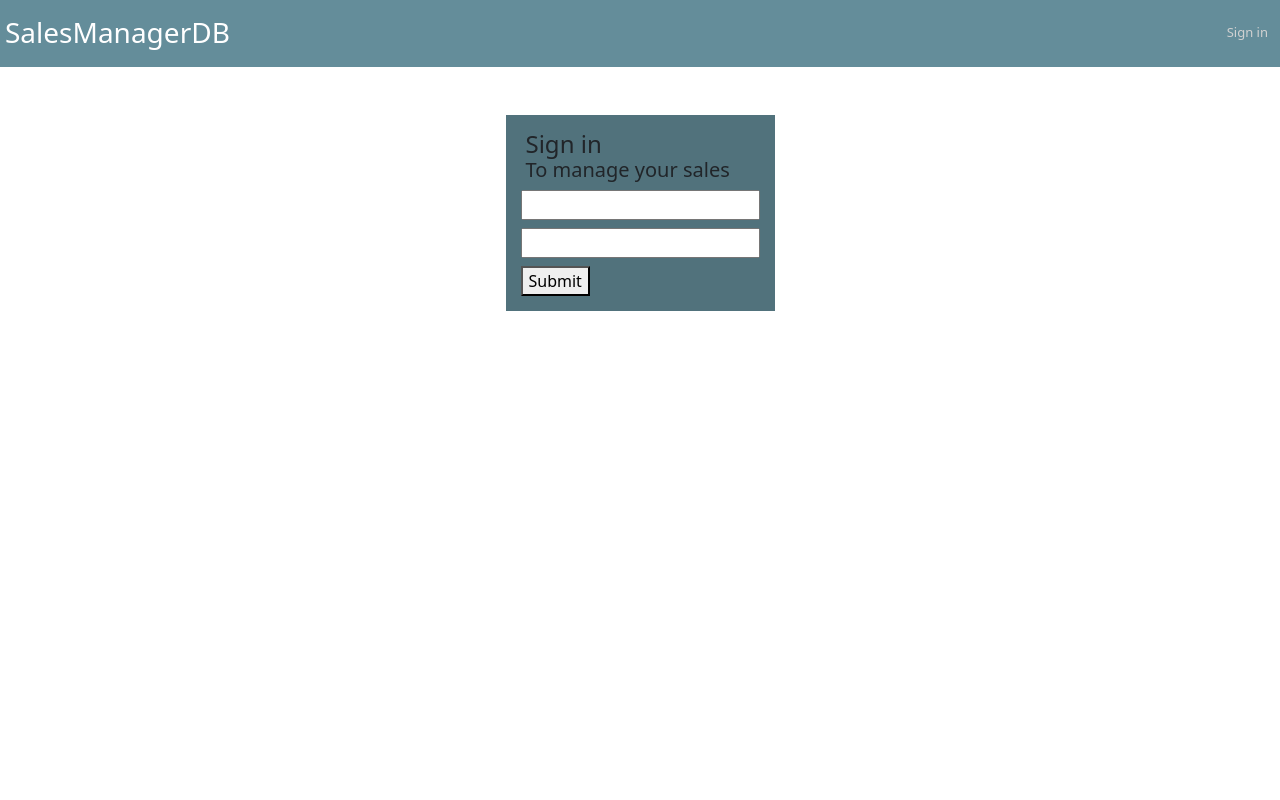
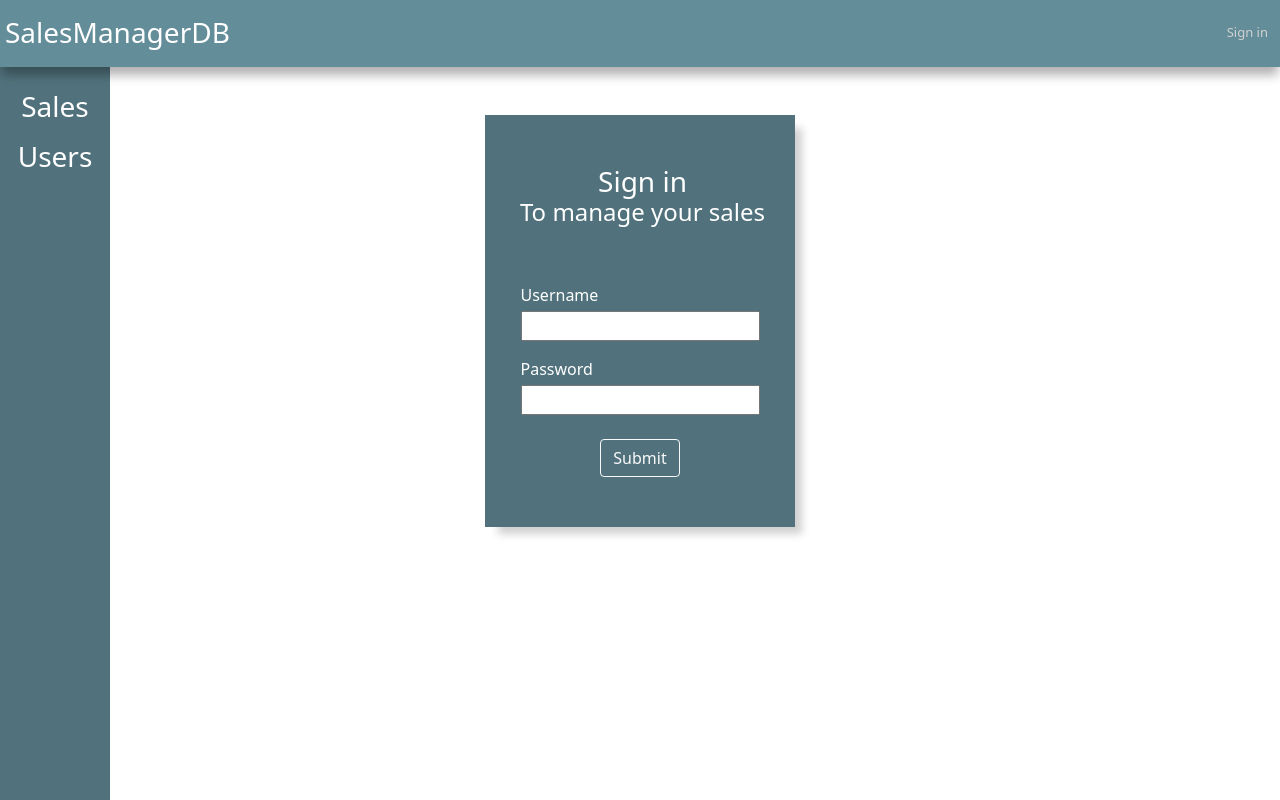
Before and after one commit to LiamConroy/reactjs-project-ca2, a React (Create React App) app in the folder supplies-manager/: page /login in a window 1280 px wide. Built offline with nearby package versions, Linux system fonts and the light colour scheme.

Commit message:
login form+sidebar

```diff
--- a/supplies-manager/src/App.js
+++ b/supplies-manager/src/App.js
@@ -1,6 +1,7 @@
 import {BrowserRouter as Router, Routes, Route} from 'react-router-dom'
 import './App.css';
 import Navbar from './components/navTop.js';
+import NavLeft from './components/navLeft';
 import 'bootstrap/dist/css/bootstrap.css'
 import LogIn from './pages/LogIn';
 import CreateAdmin from './pages/CreateAdmin';
@@ -15,8 +16,11 @@ import SingleSale from './pages/SingleSale';
 function App() {
   return (
      <Router>
+
+<NavLeft />
       <Navbar />
       <div className = "container">
+
       <Routes>
           <Route path="/" element={<HomePage />}></Route>
           <Route path="/sales" element={<SalesPage />}></Route>
--- a/supplies-manager/src/components/navLeft.js
+++ b/supplies-manager/src/components/navLeft.js
@@ -0,0 +1,23 @@
+import React from 'react';
+import '../style.css'
+
+const NavLeft = () => {
+    return(
+    <div className = "sidenav">
+        <div>
+        <h3 className = "headerWhite">Sales</h3>
+        <h3 className = "headerWhite pt-2">Users</h3>
+        </div>
+
+        <div className = "sidePad">
+            <div className = "">
+            <p className = "smallText removemargin">Create Admin</p>
+            <p className = "removemargin smallText">Support</p>
+            </div>
+
+        </div>
+     </div>
+    )
+}
+
+export default NavLeft
--- a/supplies-manager/src/pages/LogIn.js
+++ b/supplies-manager/src/pages/LogIn.js
@@ -1,5 +1,6 @@
 import axios from "axios"
 import { useState } from 'react';
+import { Button } from 'react-bootstrap'
 const LogIn = () => {
 
     const [login, setLogin] = useState({});
@@ -15,7 +16,7 @@ const LogIn = () => {
       const submitLogin = () =>{
         console.log(login)
 
-        axios.post('https://festivals-api.herokuapp.com/api/users/login', {
+        axios.post('http://localhost:8000/admins/login', {
           email: login.email,
           password: login.password
         })
@@ -31,23 +32,31 @@ const LogIn = () => {
         <div className = "d-flex justify-content-xl-center">
             <div className = "mt-5 cardStyle">
             <div>
-                <h4 className = "nomargin">Sign in </h4>
-                <h5 className = "nomargin">To manage your sales</h5>
+                <h3 className = "nomargin headerWhite text-center">Sign in </h3>
+
+                <h4 className = "nomargin headerWhite">To manage your sales</h4>
             </div>
 
-                <div className = "float-left">
+
+            <div className = "d-flex justify-content-center mt-5">
+                <div className = "">
                     <div className = "mt-2">
+                    <p className = "paraWhite removemargin mb-1">Username</p>
                     <input className = "" type = "text" name = "email" onChange={loginHandler}/><br />
                     </div>
 
-                    <div className = "mt-2 ml-5">
+                    <div className = "mt-3 ml-5">
+                    <p className = "paraWhite removemargin mb-1">Password</p>
                     <input className = "" type = "password" name = "password" onChange={loginHandler}/>
                     </div>
 
-                    <div className = "mt-2">
-                        <button onClick={submitLogin} type = "submit">Submit</button>
+                    <div className = "mt-4 text-center">
+                        <Button variant = "outline-light"onClick={submitLogin} type = "submit">Submit</Button>
                     </div>
                 </div>
+
+                </div>
+
             </div>
         </div>
 
--- a/supplies-manager/src/style.css
+++ b/supplies-manager/src/style.css
@@ -3,6 +3,26 @@
    /* display: none; */
    padding-top:2px;
    padding-bottom:2px;
+   box-shadow: 0px 10px 10px -2px rgba(0,0,0,0.31);
+-webkit-box-shadow: 0px 10px 10px -2px rgba(0,0,0,0.31);
+-moz-box-shadow: 0px 10px 10px -2px rgba(0,0,0,0.31);
+}
+
+.sidenav{
+    height: 100%;
+    width: 110px;
+    position: fixed;
+    z-index: 0;
+    top: 0;
+    left: 0;
+    background-color: #51727C;
+    overflow-x: hidden;
+    padding-top: 90px;
+    text-align: center;
+}
+
+.sidePad{
+    padding-top: 735px;
 }
 
 .nomargin{
@@ -11,9 +31,32 @@
     margin-bottom:0px;
 }
 
+.removemargin{
+    margin-top:0px;
+    margin-bottom:0px;
+}
+.headerWhite{
+    color: white;
+}
+
+.paraWhite{
+    color: white;
+}
+
 .cardStyle{
     background-color: #51727C;
-    padding:15px;
+    padding-left: 30px;
+    padding-right: 30px;
+    padding-top: 50px;
+    padding-bottom: 50px;
+    box-shadow: 10px 10px 8px -3px rgba(0,0,0,0.19);
+    -webkit-box-shadow: 10px 10px 8px -3px rgba(0,0,0,0.19);
+    -moz-box-shadow: 10px 10px 8px -3px rgba(0,0,0,0.19);
+}
+
+.smallText{
+    font-size: 13px;
+    color: #D1D1D1;
 }
 
 .logout{
```
